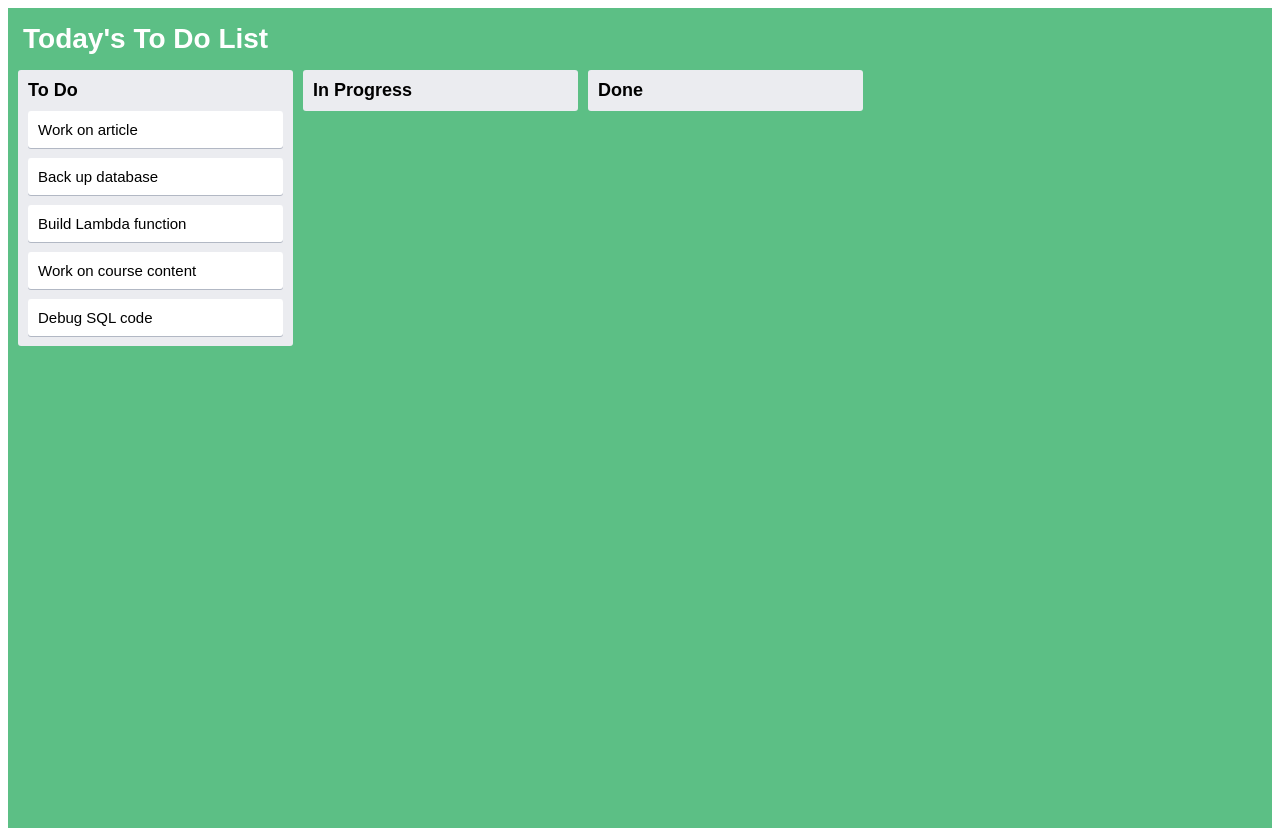
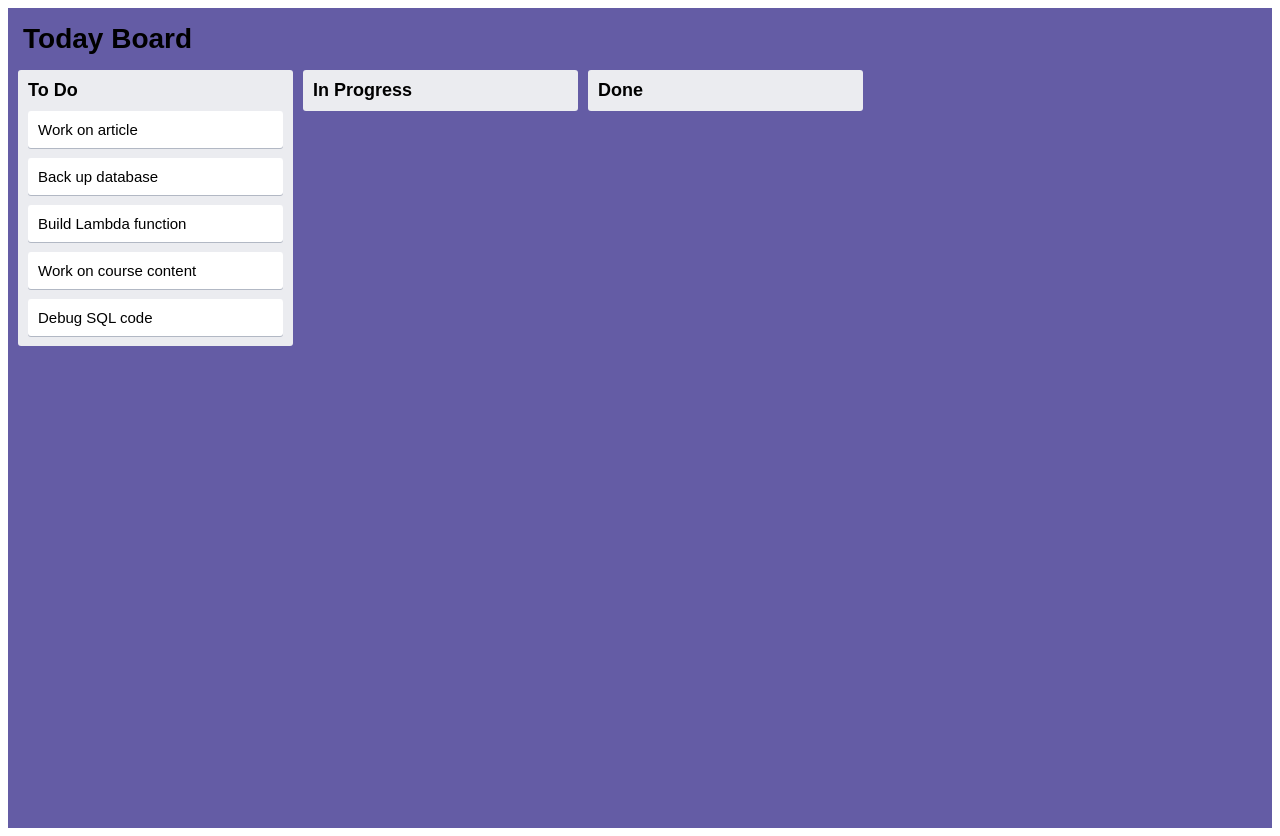
Before and after one commit to dracolim/Trello-Board-Lookalike, a plain HTML site: page index.html in a window 1280 px wide. Drawn offline with Linux system fonts and the light colour scheme.

Commit message:
Changed Title

```diff
--- a/index.html
+++ b/index.html
@@ -12,7 +12,7 @@
     <div class="board-layout">
 
         <div class="left">
-          <div class="board-text">Today's To Do List</div>
+          <div class="board-text">Today Board</div>
 
         </div>
 
--- a/style.css
+++ b/style.css
@@ -1,6 +1,5 @@
-/* This is based on the work of Joshua Saunders */
 .board-layout {
-    background-color:rgb(92, 191, 133);
+  background-color: rgb(100, 92, 165);
   font-family: Arial, Helvetica, sans-serif;
   font-size: 15px;
   display: grid;
@@ -18,7 +17,6 @@
   font-weight: bold;
   font-size: 28px;
   padding: 5px;
-    color: white;
 }
 .board-lists {
   display: grid;
```
Lines whose indentation alone changed are shown as unchanged.
